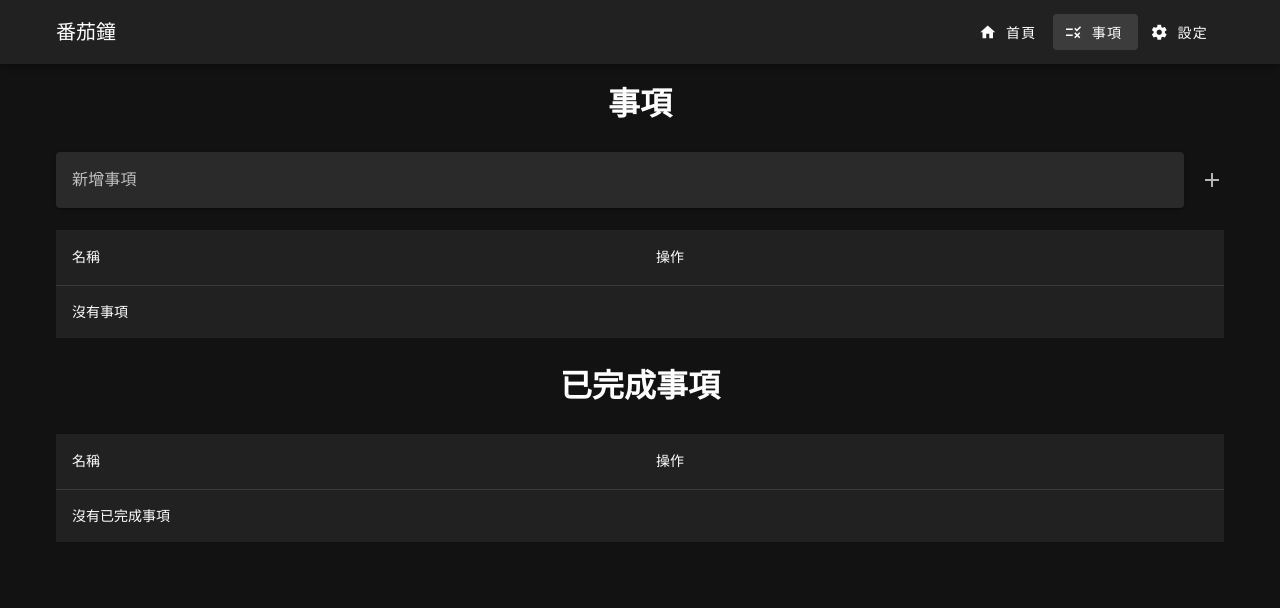
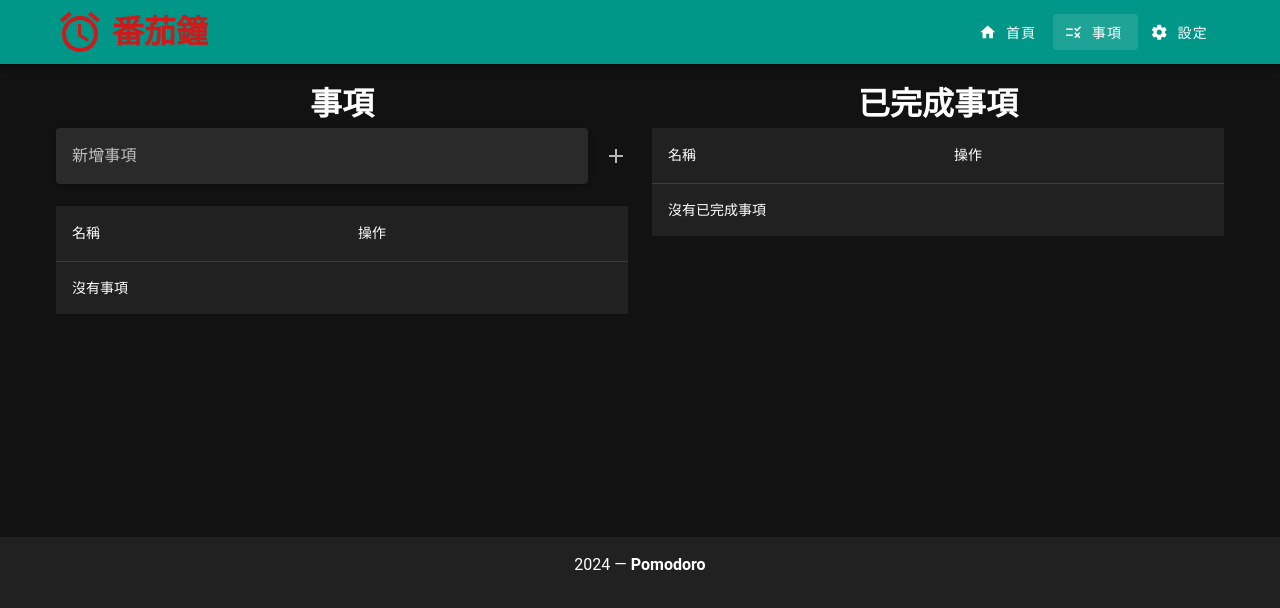
Before and after one commit to EmmaHsieh76/pomodoro, a Vue app: page /#/list in a window 1280 px wide. Shown: the top 608 px of the page. Built offline with nearby package versions, Linux system fonts and the light colour scheme.

Commit message:
更改番茄鐘樣式

```diff
--- a/src/App.vue
+++ b/src/App.vue
@@ -1,8 +1,8 @@
 <template>
   <v-app>
-    <v-app-bar>
+    <v-app-bar color="teal">
       <v-container class="d-flex align-center">
-        <v-app-bar-title>番茄鐘</v-app-bar-title>
+        <v-app-bar-title><RouterLink to="/" class="custom-title"><v-icon class="mr-2">mdi-alarm</v-icon>番茄鐘</RouterLink></v-app-bar-title>
         <v-btn prepend-icon="mdi-home" to="/">首頁</v-btn>
         <v-btn prepend-icon="mdi-list-status" to="/list">事項</v-btn>
         <v-btn prepend-icon="mdi-cog" to="/settings">設定</v-btn>
@@ -24,8 +24,21 @@
         </keep-alive>
       </router-view>
     </v-main>
+    <v-footer class="d-flex flex-column ">
+      <div class="px-4 py-2  text-center w-100">
+        {{ new Date().getFullYear() }} — <strong>Pomodoro</strong>
+      </div>
+    </v-footer>
   </v-app>
 </template>
 
-<script setup>
-</script>
+<style scoped>
+.custom-title {
+  display: flex;
+  align-items: center;
+  text-decoration: none;
+  color: rgb(205, 26, 26);
+  font-weight: bold;
+  font-size: 2rem;
+}
+</style>
--- a/src/views/HomeView.vue
+++ b/src/views/HomeView.vue
@@ -1,11 +1,11 @@
 <template>
-  <v-container>
-    <v-row>
+  <v-container >
+    <v-row >
       <v-col cols="12">
-        <h1>{{ currentText }}</h1>
-        <h1>{{ currentTime }}</h1>
+        <h1 class="text-center">{{ currentText }}</h1>
+        <h1 class="text-center">{{ currentTime }}</h1>
       </v-col>
-      <v-col cols="12">
+      <v-col cols="12" class="text-center">
         <v-btn
           variant="text" icon="mdi-play"
           :disabled="status === STATUS.COUNTING || (currentItem.length === 0 && items.length === 0)"
--- a/src/views/ListView.vue
+++ b/src/views/ListView.vue
@@ -1,10 +1,8 @@
 <template>
   <v-container>
     <v-row>
-      <v-col cols="12">
+      <v-col cols="6">
         <h1 class="text-center">事項</h1>
-      </v-col>
-      <v-col cols="12">
         <v-text-field
           variant="solo-filled"
           label="新增事項"
@@ -75,10 +73,8 @@
           </tbody>
         </v-table>
       </v-col>
-      <v-col cols="12">
+      <v-col cols="6">
         <h1 class="text-center">已完成事項</h1>
-      </v-col>
-      <v-col col="12">
         <v-table>
           <thead>
             <tr>
@@ -109,38 +105,45 @@
 </template>
 
 <script setup>
-import { ref } from 'vue'
-import { useListStore } from '@/store/list'
-import { storeToRefs } from 'pinia'
+import { ref } from "vue";
+import { useListStore } from "@/store/list";
+import { storeToRefs } from "pinia";
 
-const list = useListStore()
-const { items, finishedItems } = storeToRefs(list)
-const { addItem, editItem, delItem, cancelEditItem, confirmEditItem, delFinishedItem } = list
+const list = useListStore();
+const { items, finishedItems } = storeToRefs(list);
+const {
+  addItem,
+  editItem,
+  delItem,
+  cancelEditItem,
+  confirmEditItem,
+  delFinishedItem,
+} = list;
 
-const newItem = ref('')
-const newItemInput = ref(null)
-const editItemInput = ref([])
+const newItem = ref("");
+const newItemInput = ref(null);
+const editItemInput = ref([]);
 
 const onInputSubmit = async () => {
-  const validate = await newItemInput.value.validate()
-  console.log(validate)
-  if (validate.length > 0) return
-  addItem(newItem.value)
-  newItemInput.value.reset()
-}
+  const validate = await newItemInput.value.validate();
+  console.log(validate);
+  if (validate.length > 0) return;
+  addItem(newItem.value);
+  newItemInput.value.reset();
+};
 
 const onEditInputSubmit = async (id, i) => {
-  const validate = await editItemInput.value[i].validate()
-  if (validate.length > 0) return
-  confirmEditItem(id)
-}
+  const validate = await editItemInput.value[i].validate();
+  if (validate.length > 0) return;
+  confirmEditItem(id);
+};
 
 const rules = {
   required: (value) => {
-    return Boolean(value) || '欄位必填'
+    return Boolean(value) || "欄位必填";
   },
   length: (value) => {
-    return value.length >= 3 || '必須三個字以上'
-  }
-}
+    return value.length >= 3 || "必須三個字以上";
+  },
+};
 </script>
```
Also changed, not shown: 1 other file (tests, documents, lock files or other folders).
